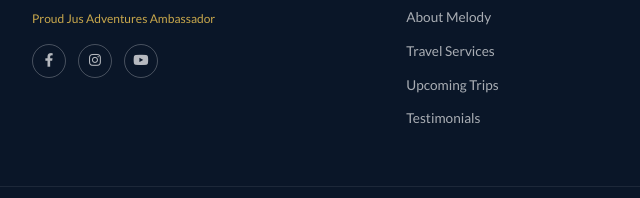
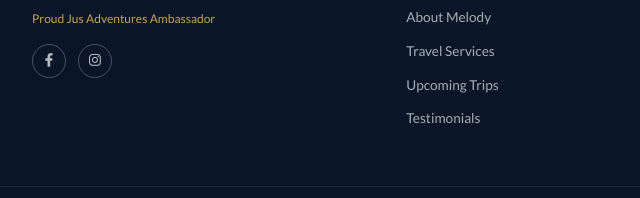
Before and after one commit to ascendainow/mmtravelmovement, a plain HTML site: page testimonials.html in a window 1280 px wide. Shown: the part 2388-2586 px from the top of the page, 0-640 px from the left. Drawn offline with nearby package versions, Linux system fonts and the light colour scheme; a web font is replaced by a local one.

Commit message:
Update social icons: Facebook, Instagram links; remove YouTube
Updated footer social media links to point to actual profiles.

```diff
--- a/testimonials.html
+++ b/testimonials.html
@@ -69,7 +69,7 @@
   </section>
   <footer class="footer">
     <div class="footer-inner">
-      <div class="footer-brand"><span class="footer-logo"><span class="logo-mm">MM</span><span class="logo-tm">TM</span></span><p class="footer-tagline">Harmoniously Booking<br>Lifetime Memories</p><p class="footer-affil">Proud Jus Adventures Ambassador</p><div class="footer-social"><a href="#" aria-label="Facebook"><i class="fab fa-facebook-f"></i></a><a href="#" aria-label="Instagram"><i class="fab fa-instagram"></i></a><a href="#" aria-label="YouTube"><i class="fab fa-youtube"></i></a></div></div>
+      <div class="footer-brand"><span class="footer-logo"><span class="logo-mm">MM</span><span class="logo-tm">TM</span></span><p class="footer-tagline">Harmoniously Booking<br>Lifetime Memories</p><p class="footer-affil">Proud Jus Adventures Ambassador</p><div class="footer-social"><a href="https://www.facebook.com/melody.michaux.7" aria-label="Facebook"><i class="fab fa-facebook-f"></i></a><a href="https://www.instagram.com/Melodictravelmovement" aria-label="Instagram"><i class="fab fa-instagram"></i></a></div></div>
       <div class="footer-col"><h4>Quick Links</h4><ul><li><a href="/">Home</a></li><li><a href="/about">About Melody</a></li><li><a href="/services">Travel Services</a></li><li><a href="/trips">Upcoming Trips</a></li><li><a href="/testimonials">Testimonials</a></li></ul></div>
       <div class="footer-col"><h4>More</h4><ul><li><a href="/contact">Contact</a></li></ul></div>
       <div class="footer-col"><h4>Contact</h4><p class="fc-contact-line"><i class="fas fa-phone" style="color:#C9A84C;margin-top:3px;"></i> <a href="tel:4702468349">470-246-8349</a></p><p class="fc-contact-line"><i class="fas fa-envelope" style="color:#C9A84C;margin-top:3px;"></i> <a href="mailto:melody@mmtravelmovement.com">melody@mmtravelmovement.com</a></p><a href="/contact" class="footer-cta">Book a Consultation</a></div>
```
